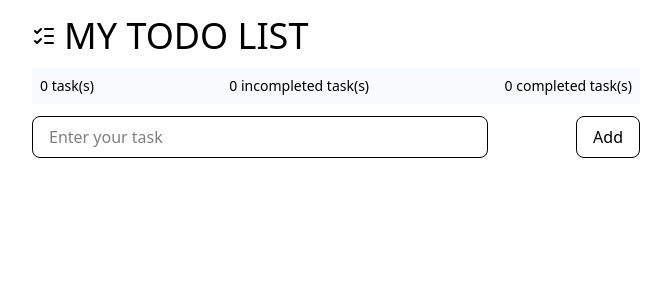
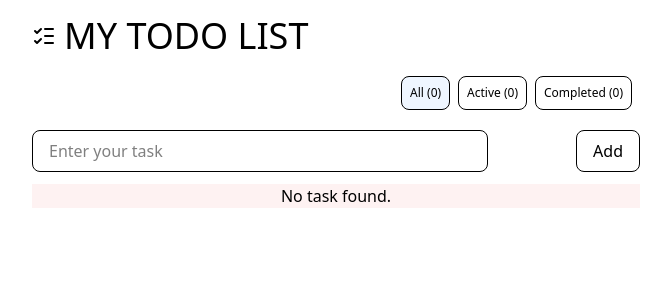
Before and after one commit to sdsmnc221/analog.todo, a Vue app: page / in a window 1280 px wide. Shown: the top 300 px of the page, without its empty margins (304-975 px from the left). Built offline with nearby package versions, Linux system fonts and the light colour scheme.

Commit message:
feat(app): filter -intermediate/advanced

```diff
--- a/src/components/TodoApp.vue
+++ b/src/components/TodoApp.vue
@@ -8,10 +8,10 @@ import { BadgeX, ListChecks } from "lucide-vue-next";
 
 const todosStore = useTodoStore();
 
-const { todos, todoCount, activeTodos, completedTodos } =
+const { filter, todoCount, activeTodos, completedTodos, filteredTodos } =
   storeToRefs(todosStore);
 
-const { addTodo, deleteTodo } = todosStore;
+const { addTodo, deleteTodo, toggleTodo, setFilter } = todosStore;
 
 const taskValue: Ref<string> = ref("");
 
@@ -31,12 +31,31 @@ const handleAddTodo = () => {
       <span class="uppercase">My Todo List</span>
     </h1>
 
-    <div
-      class="flex p-2 w-full bg-gray-50 gap-2 justify-between items-center text-sm"
-    >
-      <span>{{ todoCount }} task(s)</span>
-      <span>{{ activeTodos.length }} incompleted task(s)</span>
-      <span>{{ completedTodos.length }} completed task(s)</span>
+    <div class="flex p-2 w-full gap-2 justify-end items-center text-sm">
+      <button
+        @click="setFilter('all')"
+        :class="`border rounded-lg px-2 py-2 text-xs hover:bg-sky-100 ${
+          filter === 'all' && 'bg-blue-50'
+        }`"
+      >
+        All ({{ todoCount }})
+      </button>
+      <button
+        @click="setFilter('active')"
+        :class="`border rounded-lg px-2 py-2 text-xs hover:bg-sky-100 ${
+          filter === 'active' && 'bg-blue-50'
+        }`"
+      >
+        Active ({{ activeTodos.length }})
+      </button>
+      <button
+        @click="setFilter('completed')"
+        :class="`border rounded-lg px-2 py-2 text-xs hover:bg-sky-100 ${
+          filter === 'completed' && 'bg-blue-50'
+        }`"
+      >
+        Completed ({{ completedTodos.length }})
+      </button>
     </div>
 
     <div class="w-full flex justify-between">
@@ -55,19 +74,28 @@ const handleAddTodo = () => {
       </button>
     </div>
 
-    <ul class="" v-if="todos.length">
+    <ul class="" v-if="filteredTodos.length">
       <li
-        v-for="todo in todos"
+        v-for="todo in filteredTodos"
         :key="`todo-${todo.id}`"
-        class="flex justify-start items-center gap-2"
+        :class="`flex justify-start items-center gap-2 ${
+          todo.completed && 'line-through'
+        }`"
       >
-        <input type="checkbox" class="text-base" />
+        <input
+          type="checkbox"
+          @change="toggleTodo(todo.id)"
+          v-model="todo.completed"
+          class="text-base"
+        />
         <span class="flex-1 text-lg text-slate-600">{{ todo.text }}</span>
         <button @click="deleteTodo(todo.id)">
           <BadgeX class="text-sm text-red-500" />
         </button>
       </li>
     </ul>
+
+    <div v-else class="w-full text-center bg-red-50">No task found.</div>
   </div>
 </template>
 
--- a/src/stores/useTodoStore.ts
+++ b/src/stores/useTodoStore.ts
@@ -26,6 +26,14 @@ export const useTodoStore = defineStore("todoContext", () => {
   });
 
   const todoCount: ComputedRef<number> = computed(() => todos.value.length);
+
+  const setFilter = (text: "active" | "completed" | "all") => {
+    if (text !== "active" && text !== "completed" && text !== "all") {
+      return;
+    }
+
+    filter.value = text;
+  };
 
   const addTodo = (text: string) => {
     todos.value.push({
@@ -62,6 +70,7 @@ export const useTodoStore = defineStore("todoContext", () => {
     completedTodos,
     filteredTodos,
     filter,
+    setFilter,
     addTodo,
     deleteTodo,
     toggleTodo,
```
